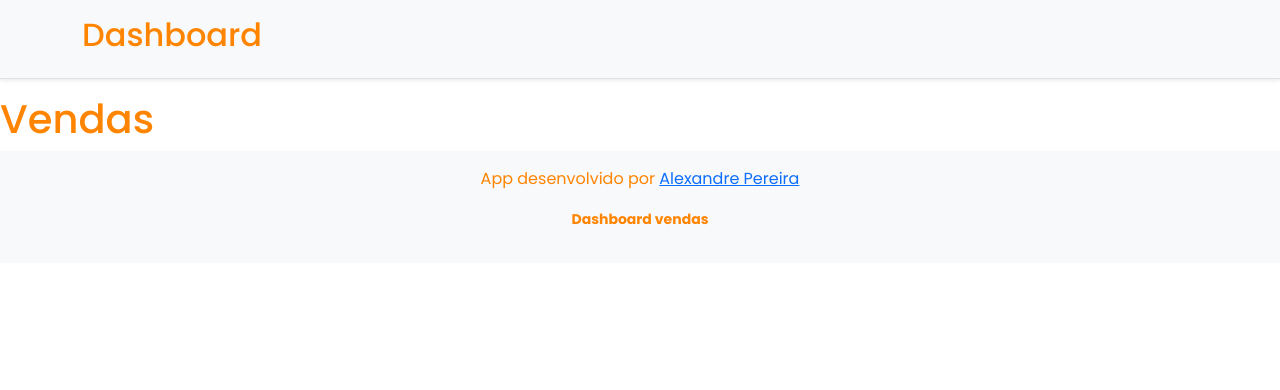
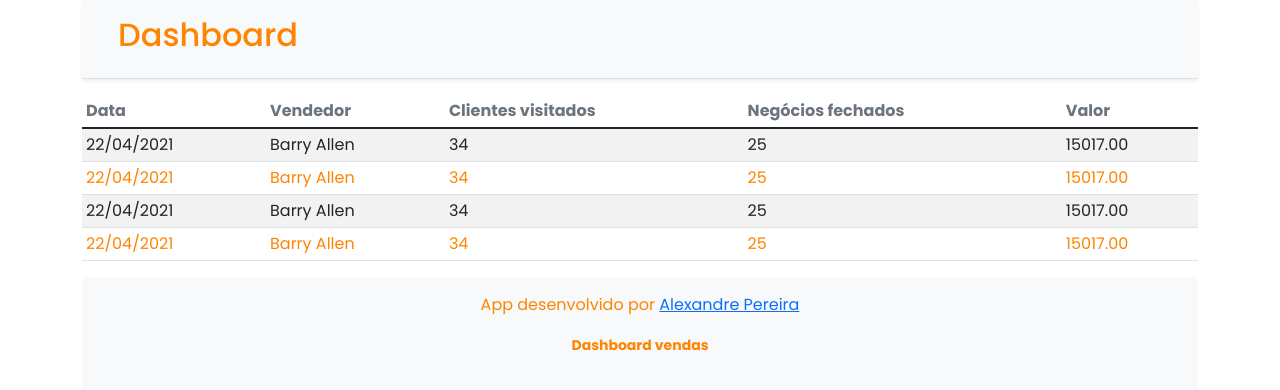
Before and after one commit to Apdo3939/sales, a React (Create React App) app in the folder frontend/: page / in a window 1280 px wide. Shown: the top 390 px of the page. Built offline with nearby package versions, Linux system fonts and the light colour scheme.

Commit message:
Add component Datatable

```diff
--- a/frontend/src/App.tsx
+++ b/frontend/src/App.tsx
@@ -1,11 +1,12 @@
+import DataTable from "components/dataTable";
 import Footer from "components/footer";
 import Navbar from "components/navbar";
 
 function App() {
   return (
-    <div>
+    <div className="container">
       <Navbar />
-      <h1 className="text-primary">Vendas</h1>
+      <DataTable />
       <Footer />
     </div>
   );
--- /dev/null
+++ b/frontend/src/components/dataTable/index.tsx
@@ -0,0 +1,49 @@
+const DataTable = () => {
+  return (
+    <div className="table-responsive">
+      <table className="table table-striped table-sm">
+        <thead>
+          <tr className="text-secondary">
+            <th>Data</th>
+            <th>Vendedor</th>
+            <th>Clientes visitados</th>
+            <th>Negócios fechados</th>
+            <th>Valor</th>
+          </tr>
+        </thead>
+        <tbody>
+          <tr className="text-primary">
+            <td>22/04/2021</td>
+            <td>Barry Allen</td>
+            <td>34</td>
+            <td>25</td>
+            <td>15017.00</td>
+          </tr>
+          <tr className="text-primary">
+            <td>22/04/2021</td>
+            <td>Barry Allen</td>
+            <td>34</td>
+            <td>25</td>
+            <td>15017.00</td>
+          </tr>
+          <tr className="text-primary">
+            <td>22/04/2021</td>
+            <td>Barry Allen</td>
+            <td>34</td>
+            <td>25</td>
+            <td>15017.00</td>
+          </tr>
+          <tr className="text-primary">
+            <td>22/04/2021</td>
+            <td>Barry Allen</td>
+            <td>34</td>
+            <td>25</td>
+            <td>15017.00</td>
+          </tr>
+        </tbody>
+      </table>
+    </div>
+  );
+};
+
+export default DataTable;
```
